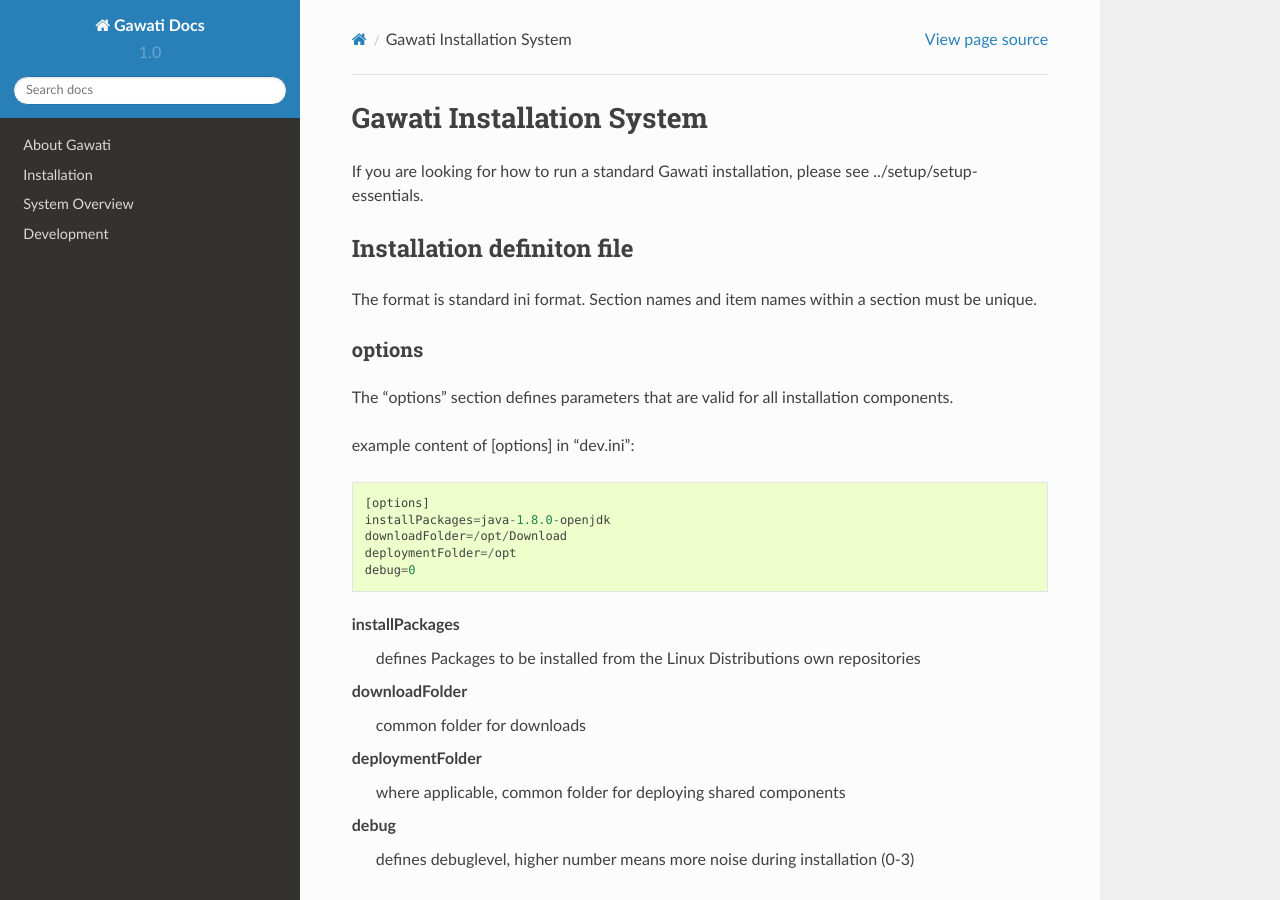
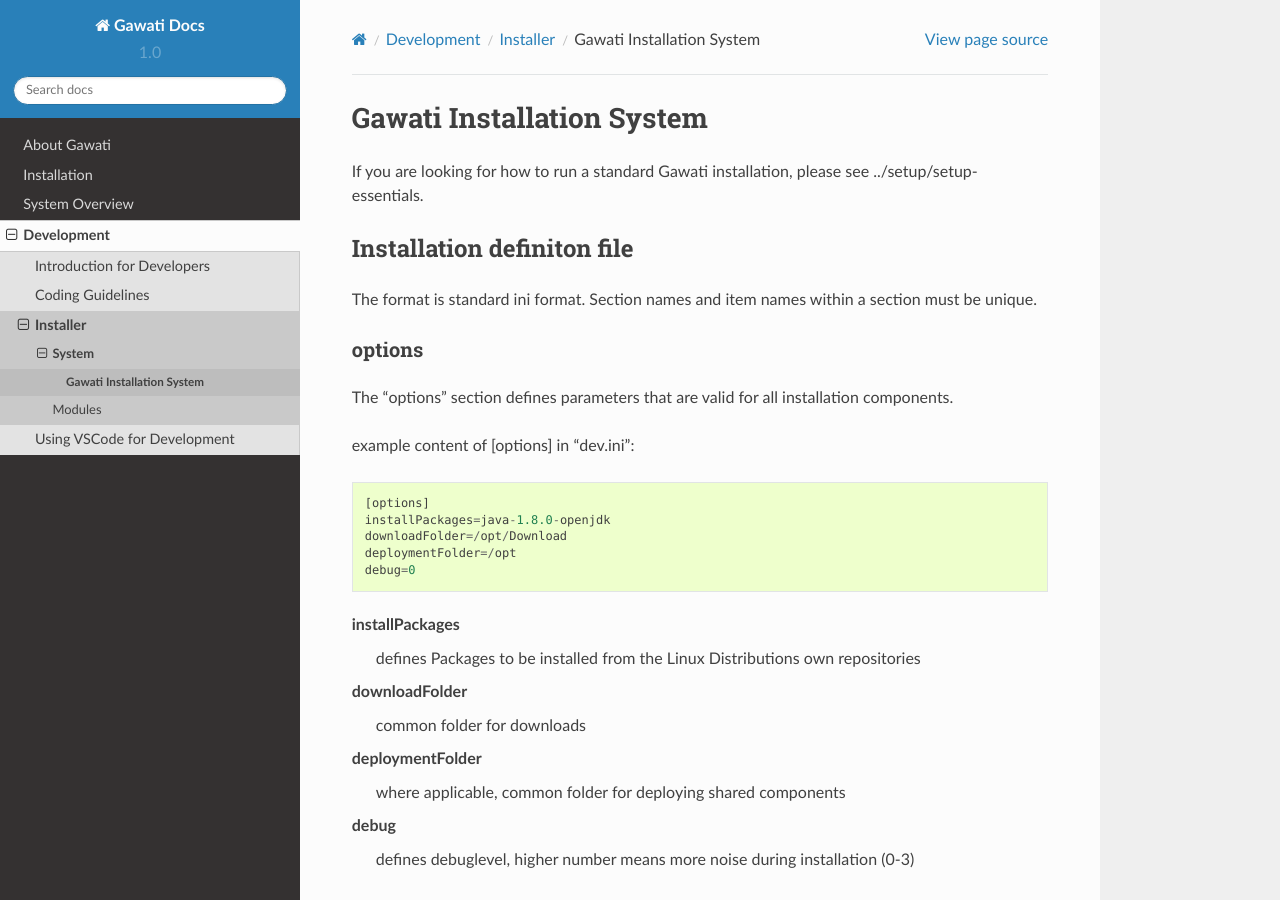
Before and after one commit to gawati/gawati-docs, a Sphinx documentation site: the page built from docs/source/development/installer/installationsystem.rst, in a window 1280 px wide and 900 px high. Built offline with Sphinx 7.4.7 and the Read the Docs theme 2.0.0, drawn with Linux system fonts in a browser that asks for light colours; pages that are not in the unit, such as notebooks, are missing from menus.

Commit message:
Push down installer

```diff
--- a/docs/source/development/installer/index.rst
+++ b/docs/source/development/installer/index.rst
@@ -1,8 +1,18 @@
-Installer Modules
-#################
+Installer
+#########
+
+System
+******
 
 .. toctree::
    :maxdepth: 2
 
-   centos
-   httpd
+   installationsystem
+
+Modules
+*******
+
+.. toctree::
+  :maxdepth: 1
+
+   modules/*
```
